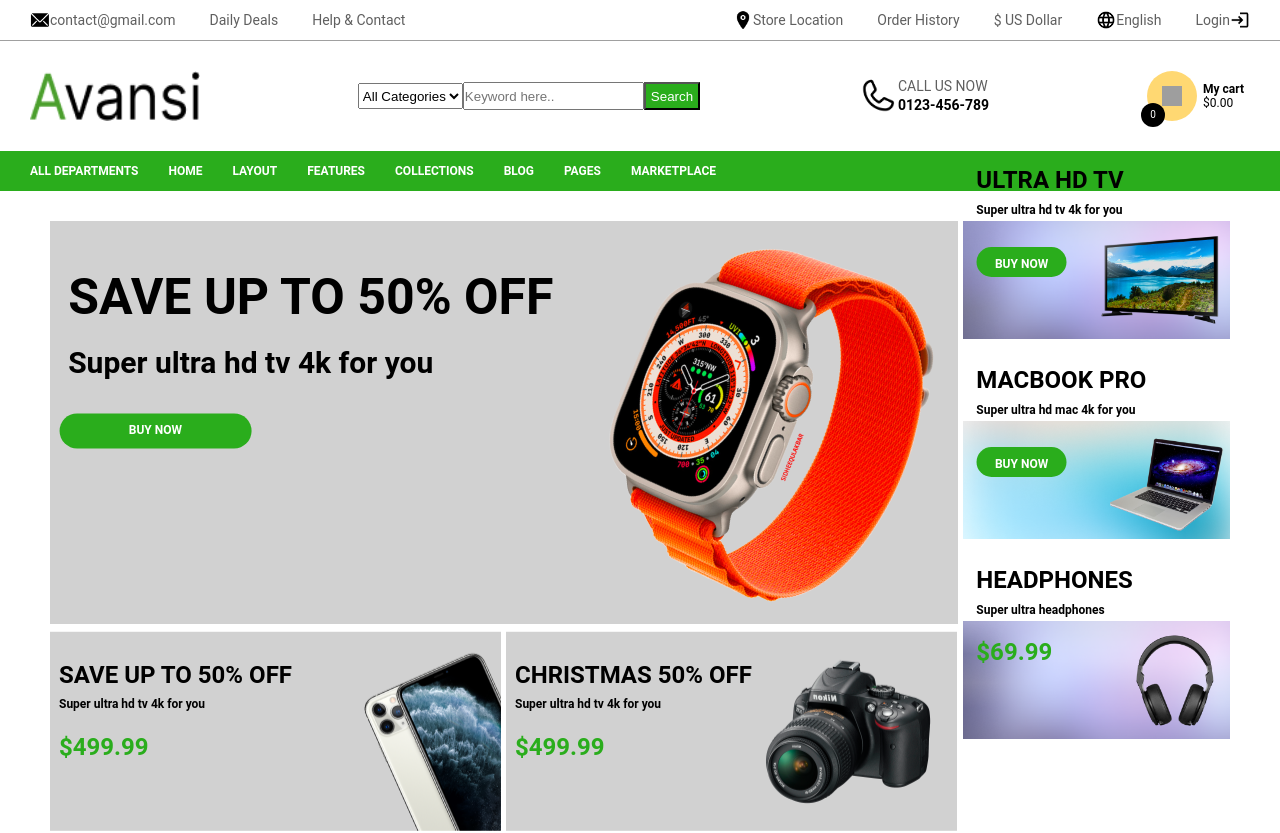
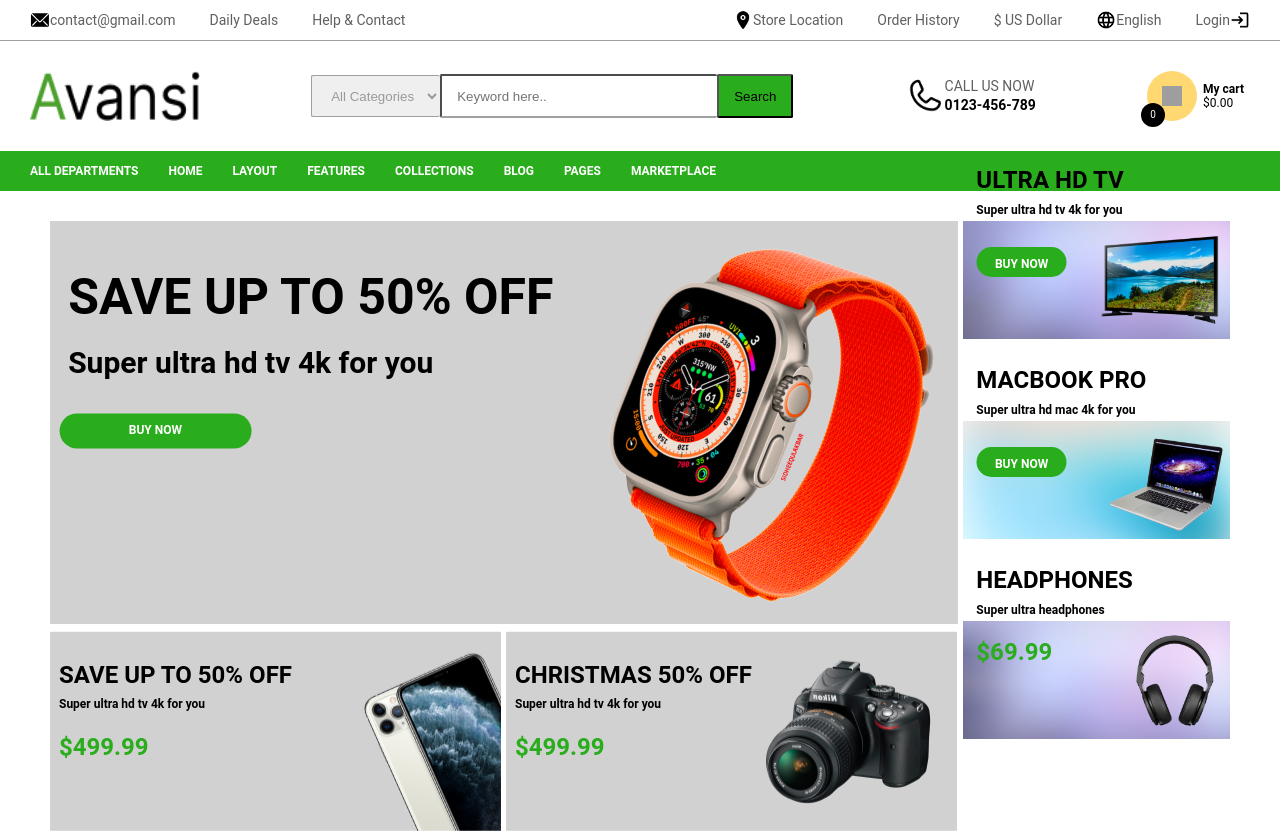
Before and after one commit to reznikovkg/just-copy, a React (Create React App) app in the folder react/app/: page /store in a window 1280 px wide. Shown: the top 833 px of the page. Built offline with nearby package versions, Linux system fonts and the light colour scheme; grey boxes are pictures that could not be loaded.

Commit message:
Поправила поиск в шапке -Лабораторная работа 3 (Попова Елена)

```diff
--- a/react/app/src/components/headerComponent/headerStyle.scss
+++ b/react/app/src/components/headerComponent/headerStyle.scss
@@ -51,15 +51,31 @@
 
     &__search {
 
-      &__input, &__select {
-        height: 24px;
+      &__input {
+        height: 40px;
+        width: 250px;
+        padding: 0 10px 0 15px;
+        color: var(--second-text-color);
+        border-color: var(--light-gray-color);
+        border-right: 0;
+        border-radius: 2px;
+      }
+
+     &__select {
+        height: 40px;
+        padding: 0 10px 0 15px;
+        color: var(--second-text-color);
+        border-color: var(--light-gray-color);
+        border-right: 0;
+        border-radius: 2px;
       }
 
       &__button {
         background: var(--accent-color);
-        color: var(--white-color);
-        height: 24px;
-        padding: 0 5px;
+        color: var(--main-text-color);
+        height: 40px;
+        padding: 0 15px;
+        border-radius: 2px;
       }
     }
 
```
